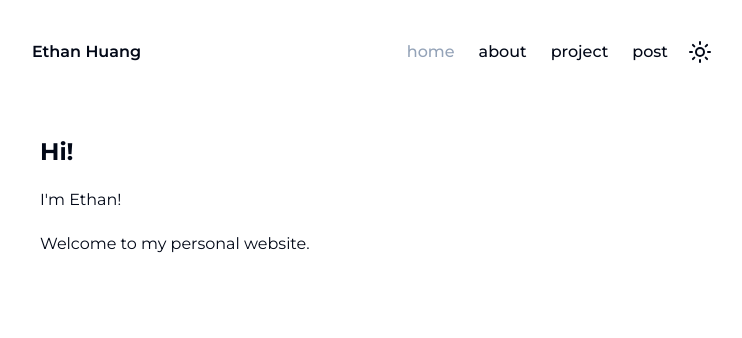
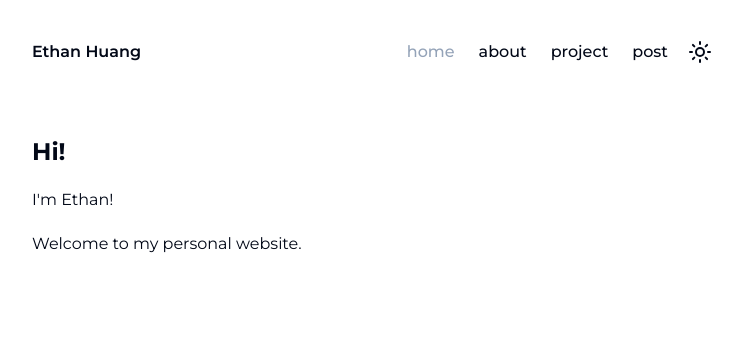
Before and after one commit to ethanh6/ethanhuang.dev, a Next.js app: page / in a window 1280 px wide. Shown: the top 338 px of the page, without its empty margins (264-1006 px from the left). Built offline with nearby package versions, Linux system fonts and the light colour scheme.

Commit message:
align header and content

```diff
--- a/src/app/layout.tsx
+++ b/src/app/layout.tsx
@@ -39,7 +39,7 @@ export default function RootLayout({
           <div className="h-full w-11/12 md:w-3/5 flex-1">
             <div className="container mx-auto min-w-full h-full px-6 antialiased">
               <Header />
-              <div className="mx-auto overflow-auto px-6 w-full">{children}</div>
+              <div className="mx-auto overflow-auto px-4 w-full">{children}</div>
             </div>
           </div>
           <Footer />
```
